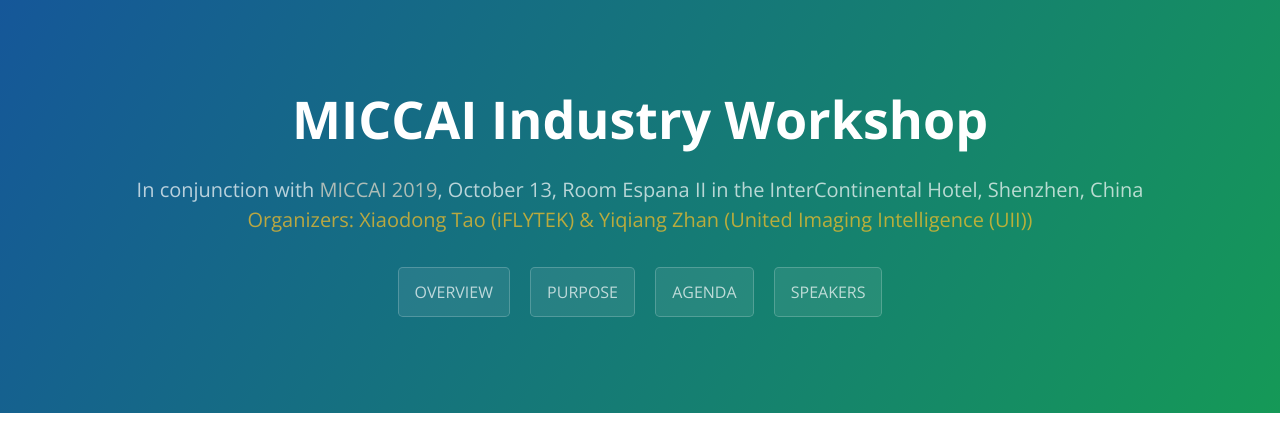
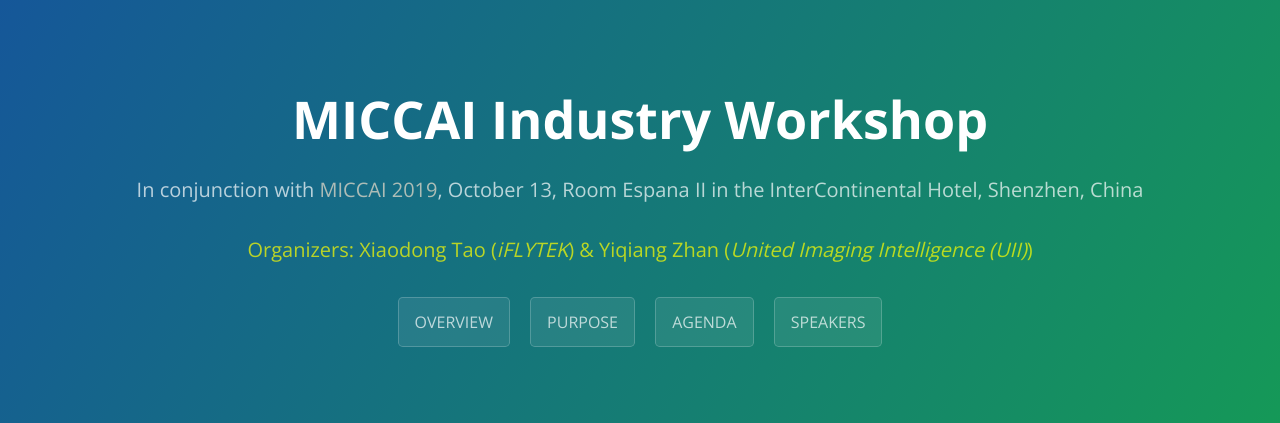
Before and after one commit to uiilab/uiilab.github.io, a website: page index.html in a window 1280 px wide. Shown: the top 423 px of the page. Drawn offline with nearby package versions, Linux system fonts and the light colour scheme.

Commit message:
Update index.html

```diff
--- a/index.html
+++ b/index.html
@@ -13,7 +13,7 @@
   <body>
     <section class="page-header">
       <h1 class="project-name">MICCAI Industry Workshop</h1>
-      <h2 class="project-tagline">In conjunction with <a href="https://www.miccai2019.org/"><font color="#EEDFCC">MICCAI 2019</font></a>, October 13, Room Espana II in the InterContinental Hotel, Shenzhen, China <br \> <font color='#FFC125'>Organizers: Xiaodong Tao (iFLYTEK) & Yiqiang Zhan (United Imaging Intelligence (UII))</font></h2>
+      <h2 class="project-tagline">In conjunction with <a href="https://www.miccai2019.org/"><font color="#EEDFCC">MICCAI 2019</font></a>, October 13, Room Espana II in the InterContinental Hotel, Shenzhen, China<br \> <br \> <font color='#FFFF00'>Organizers: Xiaodong Tao (<i>iFLYTEK</i>) & Yiqiang Zhan (<i>United Imaging Intelligence (UII)</i>)</font></h2>
       <!--<a href="#" class="btn">HOME</a>-->
       <a href="#user-content-header-OVERVIEW" class="btn">OVERVIEW</a>
       <a href="#user-content-header-PURPOSE" class="btn">PURPOSE</a>
```
